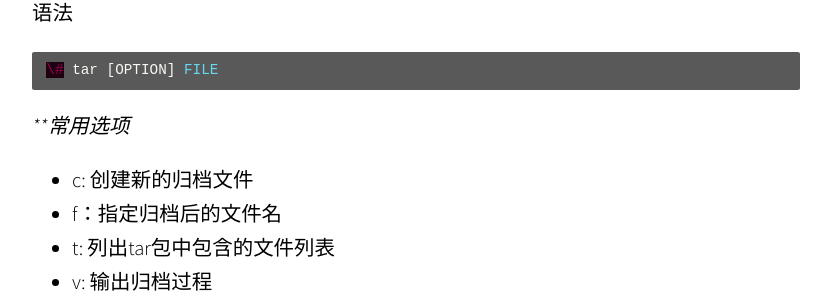
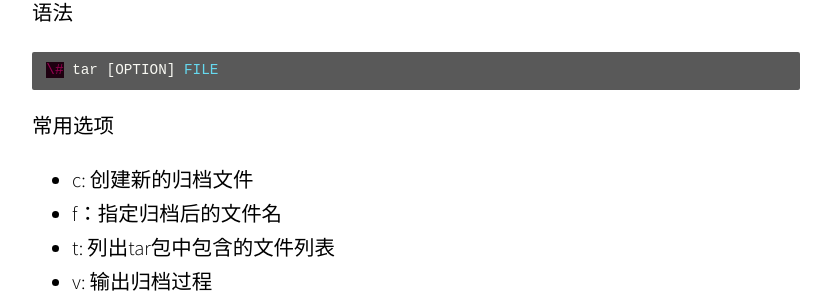
Before and after one commit to astrisk/astrisk.github.io, a Jekyll site: the page built from _posts/2017-04-10-linuxShell-tar.md, in a window 1280 px wide and 900 px high, scrolled down 369 px. Shown: the part 147-450 px from the top of the window, without its empty margins (224-1055 px from the left). Built offline with Jekyll 4.4.1, drawn with Linux system fonts in a browser that asks for light colours; some web fonts are replaced.

Commit message:
格式修改

```diff
--- a/_posts/2017-04-10-linuxShell-tar.md
+++ b/_posts/2017-04-10-linuxShell-tar.md
@@ -16,7 +16,8 @@ tar是一个归档工具，把多个文件放到一个文件包里；同时tar
 
 {% endhighlight %}
 
-***常用选项*
+**常用选项**
+
 - c: 创建新的归档文件
 - f：指定归档后的文件名
 - t: 列出tar包中包含的文件列表
```
